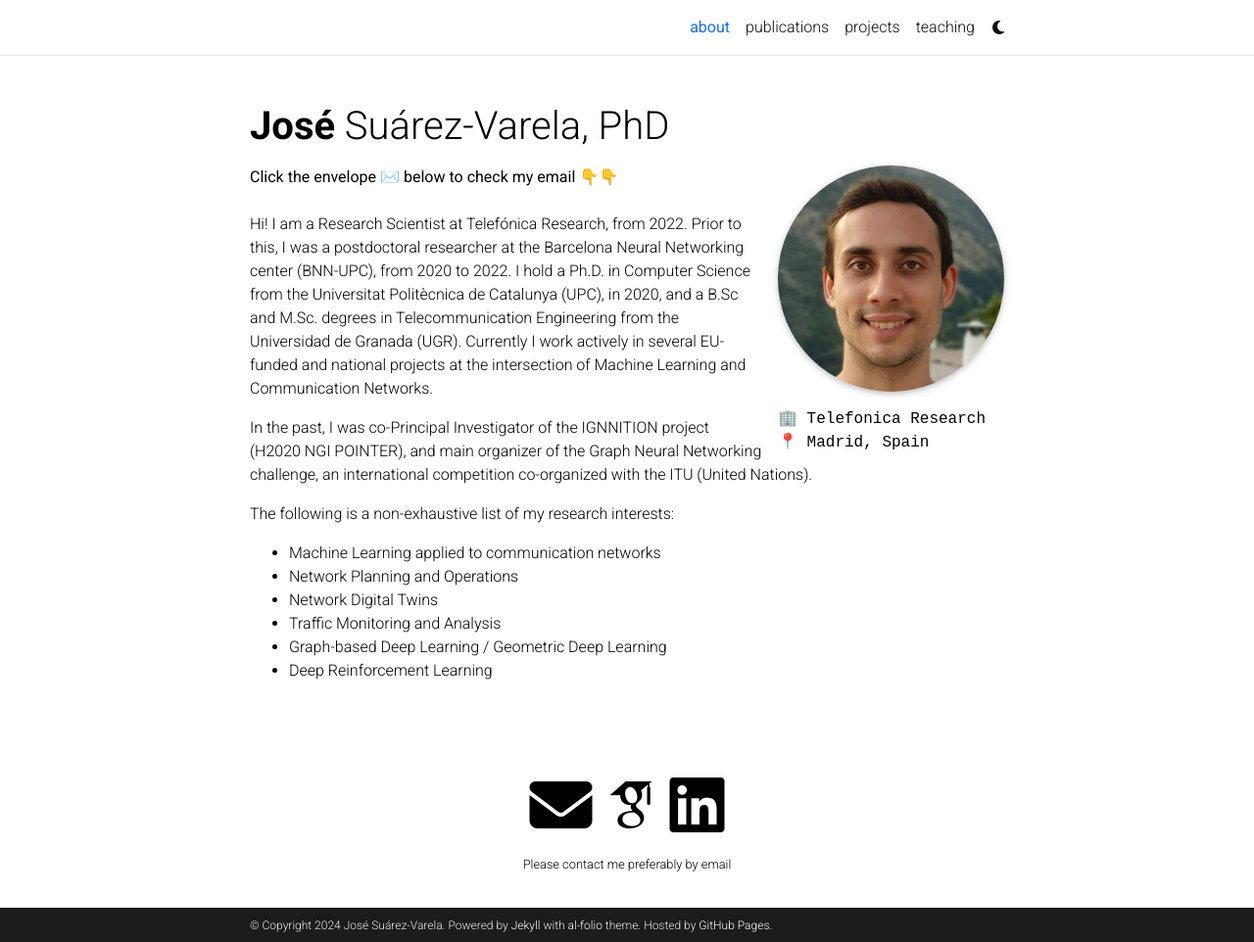
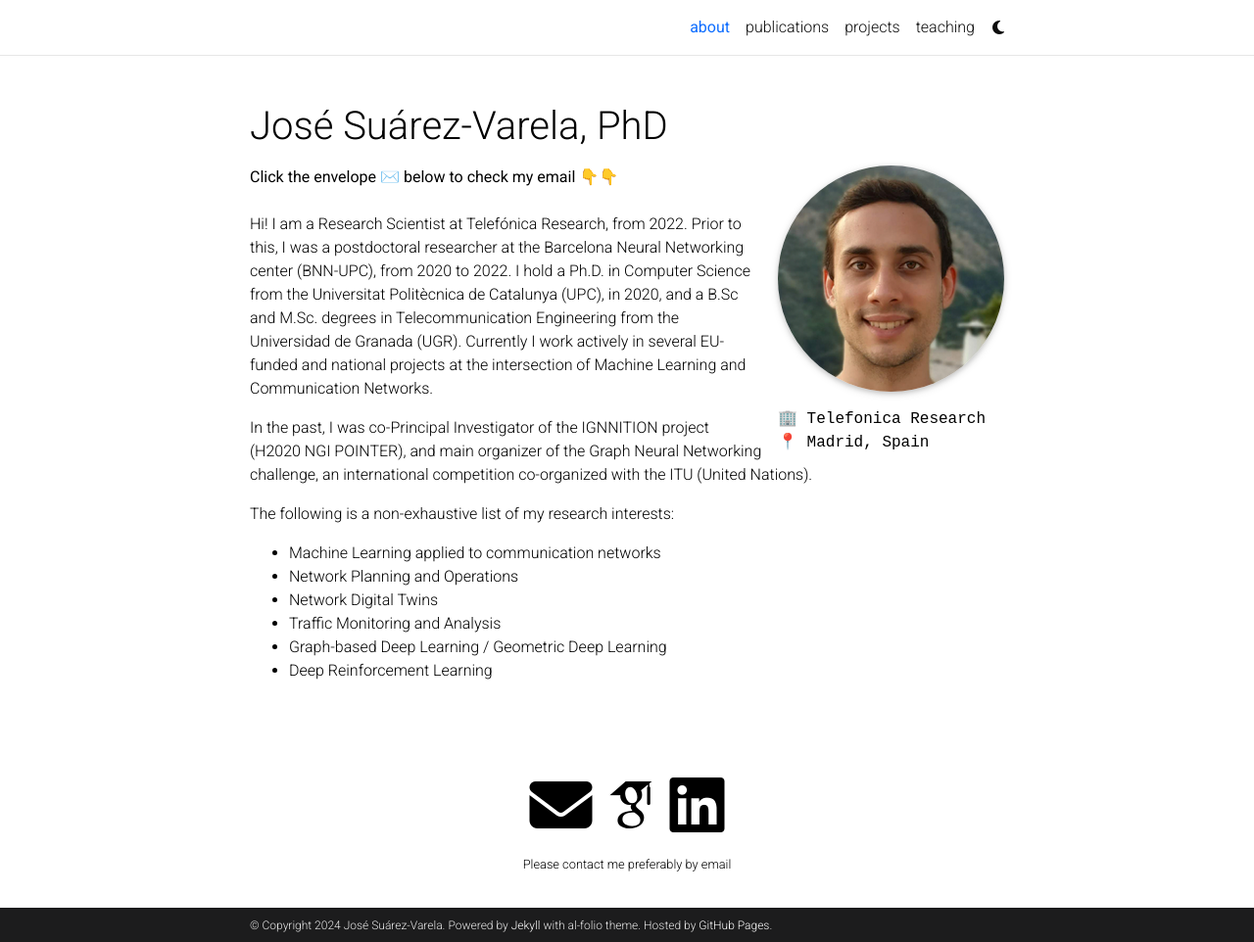
Before and after one commit to jsuarezv/jsuarezv.github.io, a Jekyll site: the page built from _pages/about.md, in a window 1280 px wide and 962 px high. Shown: the whole window at 98% size. Built offline with Jekyll 4.4.1, drawn with Linux system fonts in a browser that asks for light colours; full-size pictures stand in for the smaller copies a plugin makes; some web fonts are replaced; comment, search, counter and statistics services are not loaded; a style sheet for code colours, icons or effects is not loaded; some of the changed lines change nothing that is shown.

Commit message:
Update _config.yml

```diff
--- a/_config.yml
+++ b/_config.yml
@@ -2,17 +2,17 @@
 # Site settings
 # -----------------------------------------------------------------------------
 
-title: blank # the website title (if blank, full name will be used instead)
+title: José Suárez-Varela, PhD # the website title (if blank, full name will be used instead)
 first_name: José
 middle_name:
 last_name: Suárez-Varela
 email: jose.suarez-varela@telefonica.com
 description: > # the ">" symbol means to ignore newlines until "footer_text:"
-  A simple, whitespace theme for academics. Based on [*folio](https://github.com/bogoli/-folio) design.
+  Official website of José Suárez-Varela, PhD. A researcher scientist focused on artificial intelligence, machine learning and Deep Learning applied to communication networks.
 footer_text: >
-  Powered by <a href="https://jekyllrb.com/" target="_blank">Jekyll</a> with <a href="https://github.com/alshedivat/al-folio">al-folio</a> theme.
+  Powered by <a href="https://jekyllrb.com/" target="_blank">Jekyll</a> with al-folio theme.
   Hosted by <a href="https://pages.github.com/" target="_blank">GitHub Pages</a>.
-keywords: jekyll, jekyll-theme, academic-website, portfolio-website  # add your own keywords or leave empty
+keywords: Jose Suarez-Varela, research scientist, machine learning, artificial intelligence, communication networks  # add your own keywords or leave empty
 
 lang: en # the language of your site (for example: en, fr, cn, ru, etc.)
 icon: 💻  # the emoji used as the favicon (alternatively, provide image name in /assets/img/)
@@ -58,8 +58,8 @@
 # Open Graph & Schema.org
 # -----------------------------------------------------------------------------
 # Display links to the page with a preview object on social media.
-serve_og_meta: false # Include Open Graph meta tags in the HTML head
-serve_schema_org: false # Include Schema.org in the HTML head
+serve_og_meta: true # Include Open Graph meta tags in the HTML head
+serve_schema_org: true # Include Schema.org in the HTML head
 og_image: # The site-wide (default for all links) Open Graph preview image
 
 # -----------------------------------------------------------------------------
```
